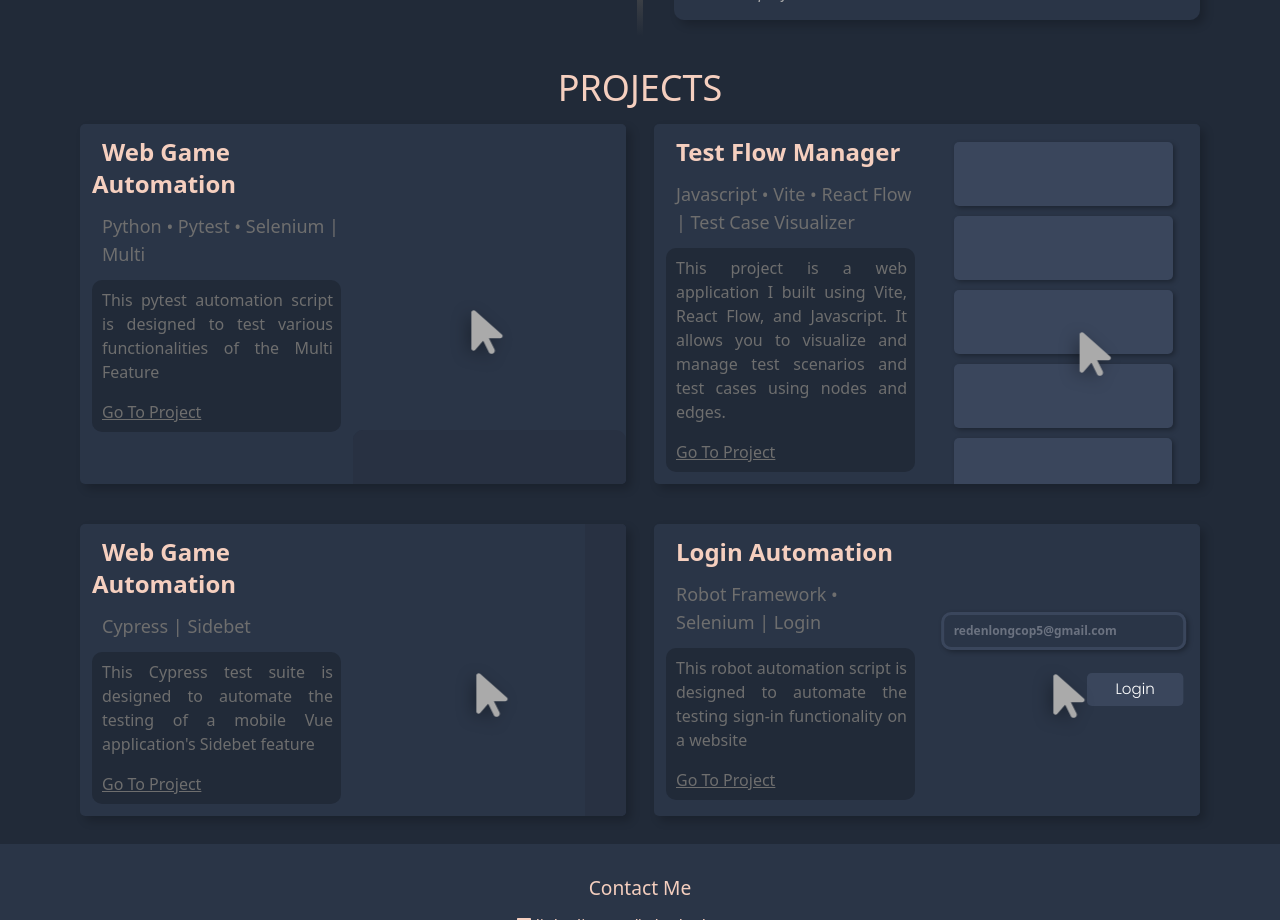
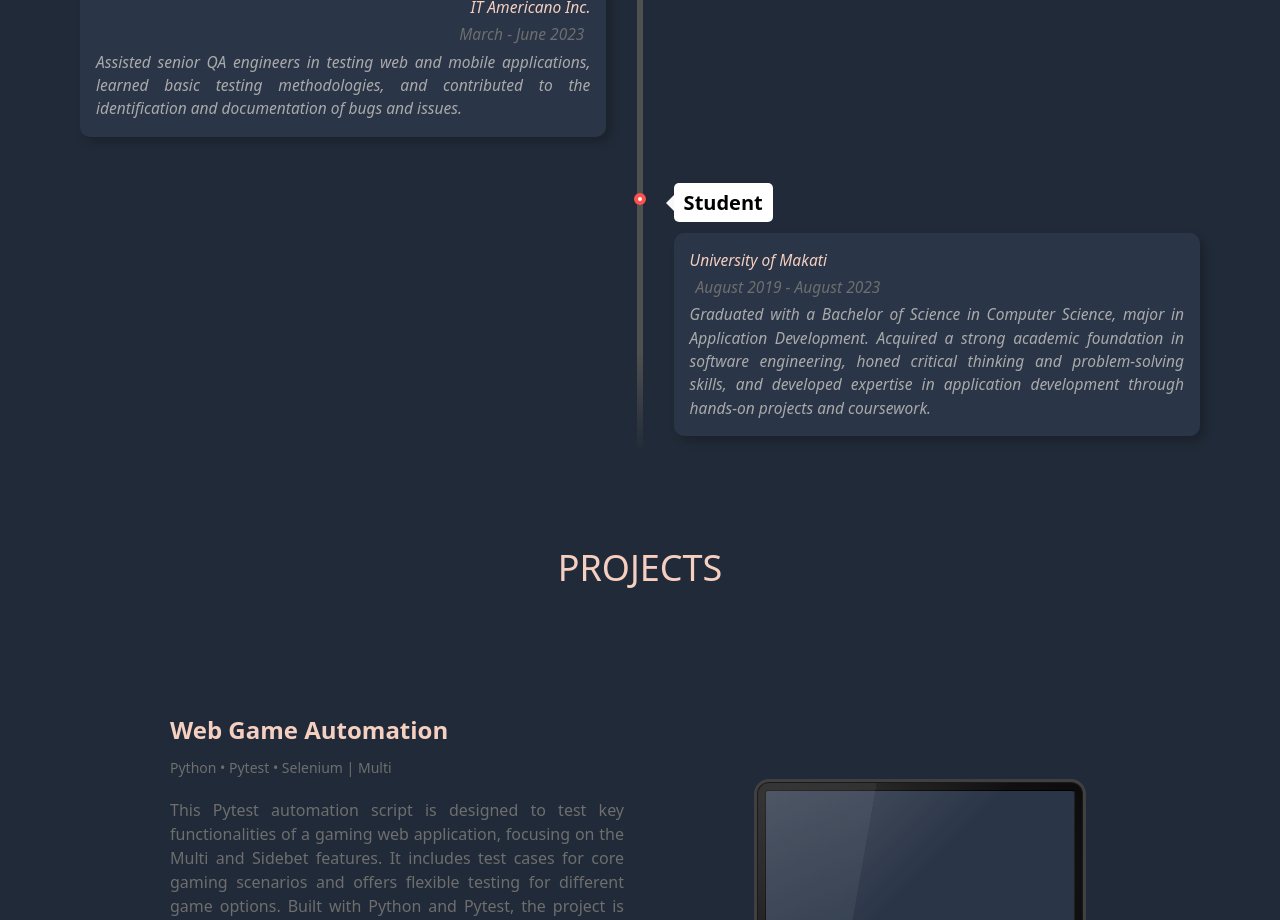
Before and after one commit to reden-longcop/reden-longcop.github.io, a React (Create React App) app: page / in a window 1280 px wide. Shown: the part 1880-2800 px from the top of the page. Built offline with nearby package versions, Linux system fonts and the light colour scheme.

Commit message:
redesigned the project module

```diff
--- a/src/assets/project.css
+++ b/src/assets/project.css
@@ -7,7 +7,7 @@
     padding: 10px; */
 }
 
-#project h2 {
+#project h1 {
     color: var(--primaryFontColor);
     text-align: center;
 }
@@ -26,8 +26,8 @@
 
 #project .per-projects {
     border-radius: 5px;
-    background-color: var(--secondaryBackground);
-    box-shadow: 5px 5px 10px rgba(0, 0, 0, .2);
+    /* background-color: var(--secondaryBackground); */
+    /* box-shadow: 5px 5px 10px rgba(0, 0, 0, .2); */
     /* border: 2px solid var(--secondaryFontColor); */
 }
 
@@ -50,7 +50,7 @@
 #project .description {
     /* padding: 5px; */
     border-radius: 10px;
-    background-color: var(--primaryBackground);
+    /* background-color: var(--primaryBackground); */
     text-align: justify;
     padding-left: 0;
 }
@@ -67,20 +67,146 @@
     transform: scale(1.1);
 }
 #project .detail-bg{
-    height: 100%;
+    /* height: 100%; */
     z-index: 9999;
 }
 
-#project .animate{
-    width: 50%;
-    height: 100%;
-    position: absolute;
-    /* border: 1px solid red; */
-    right: 0;
-}
 @media screen and (min-width: 1025px){
     #project {
         width: 90%;
         margin: 0 auto;
     }
 }
+
+.laptop{
+    padding: 5px;
+}
+.laptop .screen{
+    position: relative;
+    /* width: 80%; */
+    margin: 0 auto;
+    background: #1a1a1a;
+    border: 1px solid rgba(0,0,0,0.01);
+    box-shadow: 0 0 0 3px rgba(64,64,64,1),
+    inset 0 0 100px 0 rgba(0,0,0,0.75);
+    border-radius: 12px 12px 0 0;
+    overflow: hidden;
+}
+.laptop .screen::before{
+    content: '';
+    display: block;
+    width: 480px;
+    height: 270px;
+}
+.laptop .screen::after{
+    content: 'MacBook Pro';
+    position: absolute;
+    left: 50%;
+    bottom: 0.5px;
+    transform: translateX(-50%);
+    font-size: 6px;
+    font-weight: 500;
+    letter-spacing: 0.2px;
+    background: linear-gradient(180deg,
+    rgba(255,255,255,1), rgba(255,255,255,0.6));
+    -webkit-background-clip: text;
+    -webkit-text-fill-color: transparent;
+}
+.laptop .screen .lcd{
+    position: absolute;
+    top: 3.8%;
+    left: 2.2%;
+    right: 2.2%;
+    bottom: 3.5%;
+    border: 1px solid;
+    border-color: #000 #202020 #282828 #000;
+    border-radius: 3px;
+    overflow: hidden;
+}
+.screen .lcd img{
+    width: 100%;
+    height: 100%;
+}
+.laptop .screen .glass_frame{
+    position: absolute;
+    top: 0;
+    left: 0;
+    width: 100%;
+    height: 100%;
+    background: linear-gradient(135deg,
+    rgba(255,255,255,0.175) 0%,
+    rgba(255,255,255,0) 50%);
+}
+.laptop .screen .screen_reflection{
+    position: absolute;
+    top: 0;
+    width: 100%;
+    height: 100%;
+    background: linear-gradient(100deg, rgba(0,0,0,0) 0%,
+    rgba(255,255,255,0.05) 33%, rgba(0,0,0,0) 33.1%);
+}
+.laptop .keyboard{
+    position: relative;
+    width: 100%;
+}
+.laptop .keyboard.top{
+    height: 3px;
+    border-radius: 1px 1px 0 0;
+    background: linear-gradient(90deg,
+    rgba(255,255,255,0.5) 0%, rgba(0,0,0,0.75) 2%,
+    rgba(0,0,0,0.33) 7%, rgba(0,0,0,0) 100%),
+
+    linear-gradient(90deg, rgba(0,0,0,0) 0%,
+    rgba(0,0,0,0.33) 93%, rgba(0,0,0,0.75) 98%,
+    rgba(255,255,255,0.5) 100%),
+
+    linear-gradient(90deg, rgba(255,255,255,0) 20%,
+    rgba(255,255,255,0.35) 33%,
+     rgba(255,255,255,0.35) 35%,
+     rgba(0,0,0,0) 100%),
+
+     linear-gradient(0deg, rgba(20,20,20,1) 0%,
+     rgba(20,20,20,1) 100%);
+
+}
+
+.laptop .keyboard.top::after{
+    content: '';
+    position: absolute;
+    left: 50%;
+    transform: translateX(-50%);
+    width: 12%;
+    height: 30%;
+    background: rgba(0,0,0,0.5);
+}
+
+
+.laptop .keyboard.bottom{
+    height: 9px;
+    border-radius: 0 0 33% 33%;
+    background: linear-gradient(90deg,
+    rgba(255,255,255,0.35) 0%, rgba(0,0,0,0.75) 2%,
+    rgba(0,0,0,0.5) 7%, rgba(0,0,0,0) 50%),
+
+    linear-gradient(90deg, rgba(0,0,0,0) 0%,
+    rgba(0,0,0,0.5) 83%, rgba(0,0,0,0.75) 98%,
+    rgba(255,255,255,0.35) 100%),
+
+    linear-gradient(0deg, rgba(0,0,0,0.75) 0%,
+    rgba(0,0,0,0.25) 33%, rgba(255,255,255,1) 34%,
+    rgba(255,255,255,1) 100%),
+
+    linear-gradient(0deg, rgba(200,200,200,1) 0%,
+    rgba(200,200,200,1) 100%);
+}
+.laptop .keyboard.bottom::after{
+    content: '';
+    position: absolute;
+    left: 50%;
+    transform: translateX(-50%);
+    width: 12%;
+    height: 40%;
+    background: linear-gradient(0deg,
+    rgba(255,255,255,0.75) 0%, rgba(0,0,0,0.5) 100%);
+    border-radius: 0 0 0.5vw 0.5vw;
+}
--- /dev/null
+++ b/src/components/alt.jsx
@@ -0,0 +1,32 @@
+return (
+    <li ref={projectRef} className="md:pb-3 md:mb-20">
+        <div
+            className={`w-full h-[400px] sm:h-fit flex items-center ${isVisible ? 'fade-in' : 'fade-out'}`}
+            style={{ opacity: isVisible ? 1 : 0, transition: 'opacity 0.5s ease-in-out' }}
+        >
+                    <div className={`detail-bg bg-gray space-y-3 w-[50%] sm:h-fit md:h-fit sm:w-full md:absolute ${isEven ? 'lg:left-[0] lg:pl-20': 'md:right-[0] md:pr-20'}`}>
+                        <label id={project.id} className="font-semibold lg:text-2xl">{project.name}</label>
+                        <p className="lg:text-md">{project.tools} | {project.feature}</p>
+                        <div className="description p-2">
+                            <p>{project.caption}</p>
+                            <a href={project.url} className="self-center justify-self-end">
+                                <p className="mt-4 underline">Go To Project</p>
+                            </a>
+                        </div>
+                    </div>
+                    <div className={`w-[50%] flex justify-center absolute md:visible sm:collapse ${isEven ? 'md:right-[0]': 'md:left-[0]'}`}>
+                        <div className="laptop lg:w-[80%] 3xl:w-[60%] h-[100%] p-5 md:w-full">
+                            <div className="screen md:w-[80%] md:h-[200px] 2xl:h-[300px] 3xl:w-[]">
+                                <div className="lcd">
+                                    {AnimationComponent && <AnimationComponent />}
+                                </div>
+                                <div className="glass_frame"></div>
+                                <div className="screen_reflection"></div>
+                            </div>
+                            <div className="keyboard top"></div>
+                            <div className="keyboard bottom"></div>
+                        </div>
+                    </div>
+        </div>
+    </li>
+);
--- a/src/components/animate.jsx
+++ b/src/components/animate.jsx
@@ -58,5 +58,5 @@ const AnimateMulti = () => (
     </div>
 );
 
-export default AnimateMulti;
-export { LoginSection, AnimateSidebar, AnimateTracking };
+// export default AnimateMulti;
+export { LoginSection, AnimateSidebar, AnimateTracking, AnimateMulti };
--- a/src/components/career.jsx
+++ b/src/components/career.jsx
@@ -5,15 +5,22 @@ import '../assets/career.css';
 const Timeline = () => {
     const timelineData = [
         {
+            direction: 'direction-l',
+            flag: 'Associate QA Engineer',
+            position: 'Amihan Global Strategies, Phils, Inc.',
+            time: 'November 2024 - Present',
+            description: 'Reviews and validates requirements and technical specs. Develops and runs test plans and detailed test cases based on requirements and customer feedback. Provides insights or suggestions after analyzing test results and overall product quality. Works with the development team to verify bug fixes, conduct validation, and perform regression testing. Manages testing efforts across multiple projects while meeting tight deadlines.'
+        },
+        {
             direction: 'direction-r',
-            flag: 'Jr QA Engineer',
+            flag: 'Junior QA Engineer',
             position: 'IT Americano Inc.',
-            time: 'September 2023 - Present',
-            description: 'Conducted functional, regression, and performance testing on various software products. Collaborated with development teams to ensure quality standards were met and contributed to the improvement of testing processes.'
+            time: 'September 2023 - November 2024',
+            description: 'Performed functional, regression, and performance testing on a web-based application to ensure its quality and reliability. Developed, updated, and maintained test cases for both manual and automated testing to cover a wide range of scenarios. Worked closely with the offshore development team and key stakeholders to verify bug fixes, ensuring that identified issues were resolved effectively and the application met expected standards.'
         },
         {
             direction: 'direction-l',
-            flag: 'QA Intern',
+            flag: 'Functional QA Intern',
             position: 'IT Americano Inc.',
             time: 'March - June 2023',
             description: 'Assisted senior QA engineers in testing web and mobile applications, learned basic testing methodologies, and contributed to the identification and documentation of bugs and issues.'
--- a/src/components/contact.jsx
+++ b/src/components/contact.jsx
@@ -9,8 +9,8 @@ function Contact() {
         <footer className="footer">
             <div className="footer-content">
                 <div className="footer-section contact">
-                    <h3>Contact Me</h3>
-                    <ul>
+                    <h3 className='font-bold'>Contact Me</h3>
+                    <ul className='md:flex md:justify-center md:space-x-10'>
                         <li>
                             <FontAwesomeIcon icon={faLinkedin} />
                             <a href="https://linkedin.com/in/redenlongcop"> linkedin.com/in/redenlongcop</a>
@@ -26,7 +26,7 @@ function Contact() {
                     </ul>
                 </div>
             </div>
-            <div className="footer-bottom">
+            <div className="footer-bottom text-gray-400">
                 &copy; 2024 Reden Longcop | Designed by Me :)
             </div>
         </footer>
--- a/src/components/projects.jsx
+++ b/src/components/projects.jsx
@@ -1,8 +1,7 @@
 import React, { useRef } from "react";
 import useIsVisible from "./useIsVisible";
-import AnimateMulti from "./animate";
 import '../assets/project.css';
-import { LoginSection, AnimateSidebar, AnimateTracking } from "./animate";
+import { LoginSection, AnimateSidebar, AnimateTracking, AnimateMulti } from "./animate";
 
 const animationComponents = {
     AnimateMulti,
@@ -21,8 +20,8 @@ const Project = () => {
                     id: 'project-1',
                     tools: 'Python • Pytest • Selenium',
                     feature: 'Multi',
-                    caption: 'This pytest automation script is designed to test various functionalities of the Multi Feature',
-                    url: 'https://github.com/Code-Me-N0t/Gaming_Automation-Pytest.git',
+                    caption: 'This Pytest automation script is designed to test key functionalities of a gaming web application, focusing on the Multi and Sidebet features. It includes test cases for core gaming scenarios and offers flexible testing for different game options. Built with Python and Pytest, the project is structured into various components: test scripts for scenarios, modules with non-driver helper functions, and handlers that manage interactions with web elements, APIs, and game-specific tasks.',
+                    url: 'https://github.com/Code-Me-N0t/Gaming_Automation-Pytest',
                     image: 'AnimateMulti'
                 },
                 {
@@ -30,7 +29,7 @@ const Project = () => {
                     id: 'project-2',
                     tools: 'Javascript • Vite • React Flow',
                     feature: 'Test Case Visualizer',
-                    caption: 'This project is a web application I built using Vite, React Flow, and Javascript. It allows you to visualize and manage test scenarios and test cases using nodes and edges.',
+                    caption: 'The Test Flow Manager is a web app built with Vite, React Flow, and JavaScript for visualizing and managing test scenarios using nodes and edges. It helps document test cases by mapping user journeys across project features. Recent updates include Robot Framework integration for test automation and a pie chart modal for visualizing test case statuses. The app features an interactive UI with real-time updates, local save functionality, and uses tools like FontAwesome and React-Toastify to enhance the user experience.',
                     url: 'https://code-me-n0t.github.io/TestFlowManager/',
                     image: 'AnimateTracking'
                 },
@@ -39,17 +38,17 @@ const Project = () => {
                     id: 'project-3',
                     tools: 'Cypress',
                     feature: 'Sidebet',
-                    caption: 'This Cypress test suite is designed to automate the testing of a mobile Vue application\'s Sidebet feature',
-                    url: 'https://github.com/Code-Me-N0t/Gaming_Automation-Cypress.git',
+                    caption: 'This project is a Cypress automation test suite for testing the Sidebet feature of a mobile Vue application. It automates side bet placements on various games, using Node.js and Cypress. The test requires environment variables like authentication headers and game keys. Tests can be run via the Cypress UI or command line, and more tests are planned for future updates.',
+                    url: 'https://github.com/Code-Me-N0t/Gaming_Automation-Cypress',
                     image: 'AnimateSidebar'
                 },
                 {
-                    name: 'Login Automation',
+                    name: 'Smoke Testing Automation',
                     id: 'project-5',
                     tools: 'Robot Framework • Selenium',
                     feature: 'Login',
-                    caption: 'This robot automation script is designed to automate the testing sign-in functionality on a website',
-                    url: 'https://github.com/Code-Me-N0t/Google_Login-Robotframework.git',
+                    caption: 'This project is a smoke test automation script for a gaming web application built using Robot Framework. It tests core functionalities by utilizing keyword-driven testing, with locators for web elements and variables for credentials. Test cases are written in Gherkin syntax and produce reports in the output folder. The setup includes library imports, setup/teardown configurations, and is executed via Robot Framework’s terminal command.',
+                    url: 'https://github.com/Code-Me-N0t/Smoke_Testing_Automation-RobotFramework',
                     image: 'LoginSection'
                 },
             ]
@@ -57,8 +56,8 @@ const Project = () => {
     ];
 
     return (
-        <div id="project" className="p-4">
-            <h2 className="md:text-4xl text-xl m-4">PROJECTS</h2>
+        <div id="project" className="md:p-4 lg:pt-20 sm:pt-10">
+            <h1 className="md:text-4xl text-xl m-4 lg:mb-20">PROJECTS</h1>
             {projectSets.map(({ id, projects }) => (
                 <ProjectSets key={id} projects={projects} />
             ))}
@@ -67,27 +66,29 @@ const Project = () => {
 };
 
 const ProjectSets = ({ projects }) => (
-    <div className="projects lg:grid lg:grid-cols-2 gap-7">
-        {projects.map(project => (
-            <ProjectItem key={project.id} project={project} />
+    <div className="projects lg:block md:grid md:gap-7">
+        {projects.map((project, index) => (
+            <ProjectItem key={project.id} project={project} index={index} />
         ))}
     </div>
 );
 
-const ProjectItem = ({ project }) => {
+const ProjectItem = ({ project, index }) => {
     const projectRef = useRef();
     const isVisible = useIsVisible(projectRef, { threshold: 0.3 });
     const AnimationComponent = animationComponents[project.image] || null;
 
+    const isEven = index % 2 === 0;
+
     return (
-        <li ref={projectRef} className="md:pb-3 sm:pb-3 flex justify-center">
+        <li ref={projectRef} className={`md:pb-3 sm:py-5 md:mb-20`}>
             <div
-                className={`per-projects lg:w-full lg:h-full md:w-full overflow-hidden md:grid md:grid-cols-2 ${isVisible ? 'fade-in' : 'fade-out'}`}
+                className={`w-full md:h-[400px] flex items-center ${isVisible ? 'fade-in' : 'fade-out'}`}
                 style={{ opacity: isVisible ? 1 : 0, transition: 'opacity 0.5s ease-in-out' }}
             >
-                <div className="detail-bg m-3 space-y-3">
+                        <div className={`detail-bg md:bg-inherit space-y-3 sm:px-2 sm:py-5 md:w-[50%] md:absolute sm:w-full ${isEven ? 'lg:left-[0] lg:pl-20 sm:bg-[#2a3547] 2xl:pl-32': 'md:right-[0] lg:pr-20 sm:bg-inherit 2xl:pr-32'}`}>
                             <label id={project.id} className="font-semibold lg:text-2xl">{project.name}</label>
-                    <p className="lg:text-lg">{project.tools} | {project.feature}</p>
+                            <p className="lg:text-md md:text-sm">{project.tools} | {project.feature}</p>
                             <div className="description p-2">
                                 <p>{project.caption}</p>
                                 <a href={project.url} className="self-center justify-self-end">
@@ -95,8 +96,18 @@ const ProjectItem = ({ project }) => {
                                 </a>
                             </div>
                         </div>
-                <div className="animate lg:col-span-1 flex justify-center items-center">
+                        <div className={`md:w-[50%] flex justify-center absolute md:visible sm:collapse ${isEven ? 'md:right-[0]': 'md:left-[0]'}`}>
+                            <div className="laptop lg:w-[80%] 3xl:w-[60%] h-[100%] p-5 md:w-full">
+                                <div className="screen md:w-[80%] md:h-[200px] 2xl:h-[300px] 3xl:w-[]">
+                                    <div className="lcd ">
                                         {AnimationComponent && <AnimationComponent />}
+                                    </div>
+                                    <div className="glass_frame"></div>
+                                    <div className="screen_reflection"></div>
+                                </div>
+                                <div className="keyboard top"></div>
+                                <div className="keyboard bottom"></div>
+                            </div>
                         </div>
             </div>
         </li>
```
Also changed, not shown: src/images/profile.png (added). Lines whose indentation alone changed are shown as unchanged.
